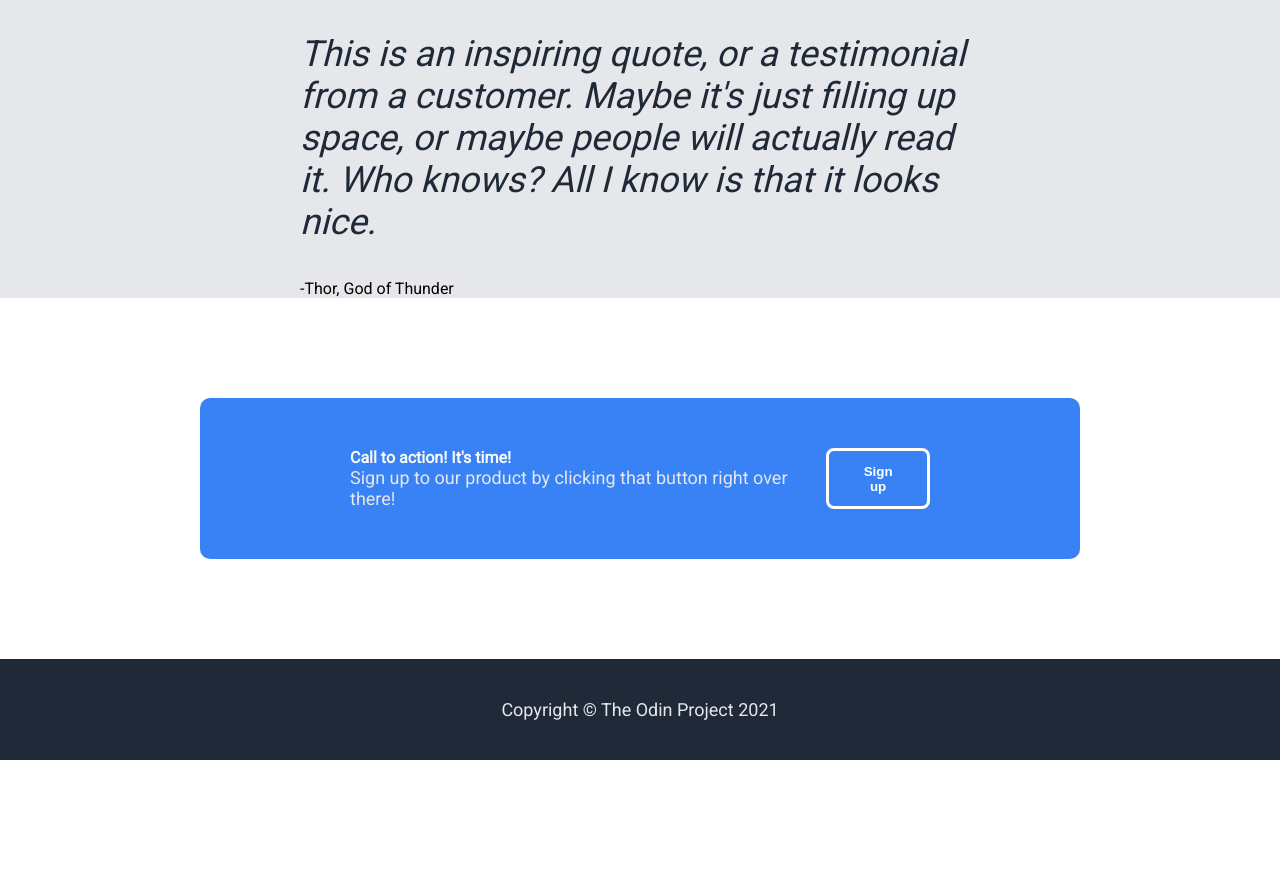
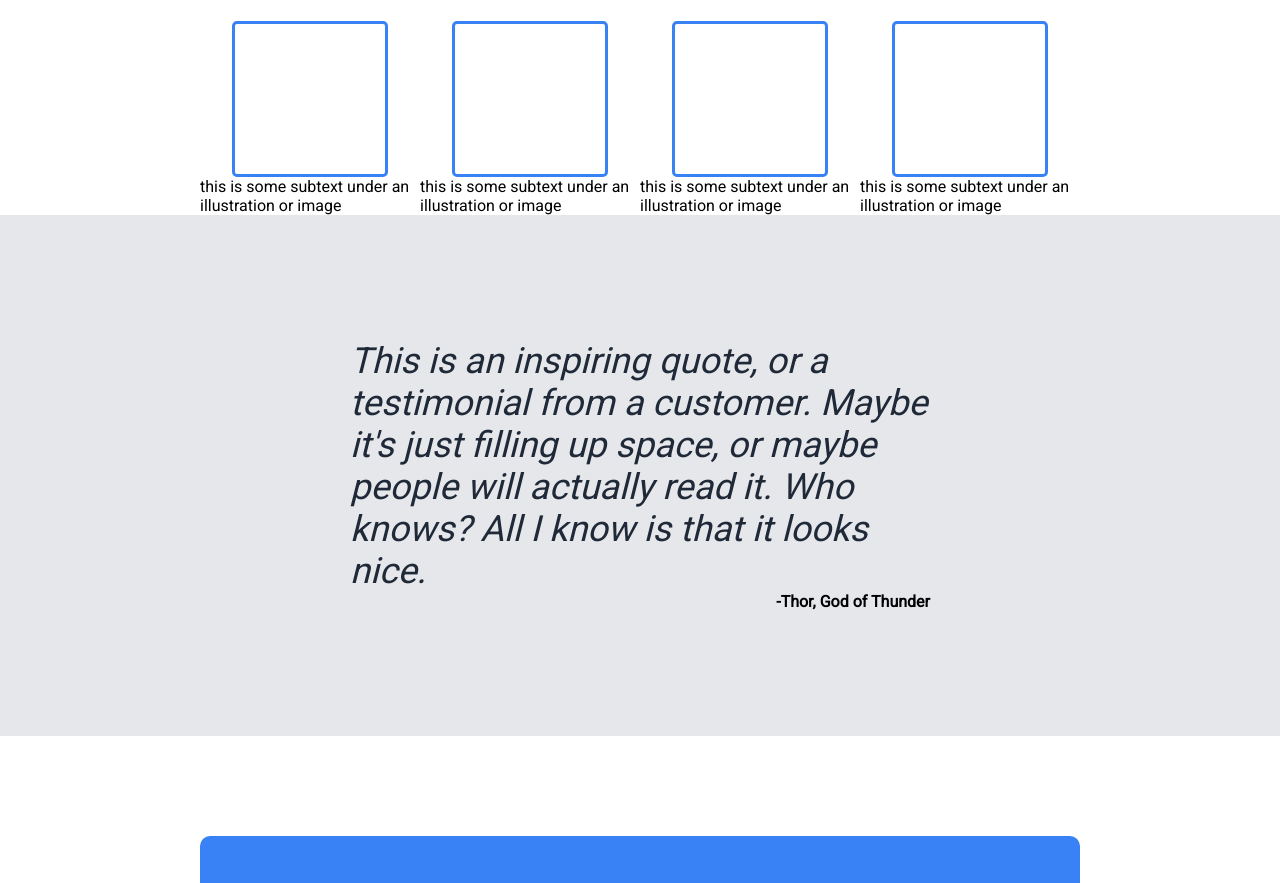
Before and after one commit to mquintiero/odin-page, a plain HTML site: page index.html in a window 1280 px wide. Shown: the part 608-1491 px from the top of the page. Before the commit the page ends 1368 px from the top, so only its background shows below. Drawn offline with Linux system fonts and the light colour scheme.

Commit message:
Finish quote and start info part

```diff
--- a/index.html
+++ b/index.html
@@ -30,33 +30,33 @@
     </div>
 
     <div class="info">
-        <div style="font-size: 36px; color: #1F2937; font-weight: 900;">Some random information.</div>
+        <div style="font-size: 36px; color: #1F2937; font-weight: 900; margin: 50px;">Some random information.</div>
         <div class="cards">
             <div class="card">
-                <div></div>
+                <div class="placeholder"></div>
+                <div clas>this is some subtext under an illustration or image</div>
+            </div>
+            <div class="card">
+                <div class="placeholder"></div>
                 <div>this is some subtext under an illustration or image</div>
             </div>
             <div class="card">
-                <div></div>
+                <div class="placeholder"></div>
                 <div>this is some subtext under an illustration or image</div>
             </div>
             <div class="card">
-                <div></div>
-                <div>this is some subtext under an illustration or image</div>
-            </div>
-            <div class="card">
-                <div></div>
+                <div class="placeholder"></div>
                 <div>this is some subtext under an illustration or image</div>
             </div>
         </div>
     </div>
 
     <div class="quote">
-        <div style="font-size: 36px; color: #1F2937; font-weight: 0;">
-        <p><em>This is an inspiring quote, or a testimonial from a customer. Maybe it's just filling up space, or maybe people will actually read it.
-        Who knows? All I know is that it looks nice.</em></p>
+        <div style="font-size: 36px; color: #1F2937; font-weight: 100;">
+        <em>This is an inspiring quote, or a testimonial from a customer. Maybe it's just filling up space, or maybe people will actually read it.
+        Who knows? All I know is that it looks nice.</em>
         </div>
-        <div>
+        <div style="font-weight: bold;text-align: right;">
             -Thor, God of Thunder
         </div>
     </div>
--- a/style.css
+++ b/style.css
@@ -83,9 +83,29 @@ li {
     flex: 1;
 }
 
+.cards {
+    display: flex;
+}
+
+.card {
+    display: flex;
+    flex-direction: column;
+    align-items: center;
+}
+
+.card .placeholder {
+    border: solid #3882F6;
+    background-color: white;
+    border-radius: 5px;
+    outline-width: 5px;
+    width: 150px;
+    height: 150px;
+}
+
 .quote {
-    padding-left: 300px;
-    padding-right: 300px;
+    padding: 125px;
+    padding-left: 350px;
+    padding-right: 350px;
     background-color: #E5E7EB;
     flex: 1;
 }
```
